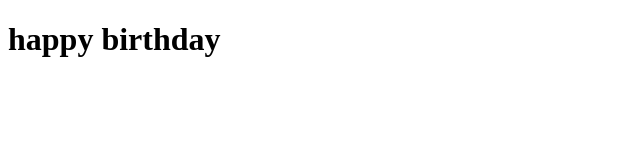
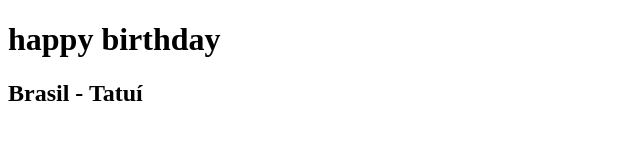
Before and after one commit to IsabellyFernanda/Aula, a plain HTML site: page index.html in a window 1280 px wide. Shown: the whole page, without its empty margins (0-640 px from the left). Drawn offline with Linux system fonts and the light colour scheme.

Commit message:
modificação

```diff
--- a/index.html
+++ b/index.html
@@ -8,5 +8,6 @@
 </head>
 <body>
     <h1>happy birthday</h1>
+    <h2>Brasil - Tatuí</h2>
 </body>
 </html>
```
